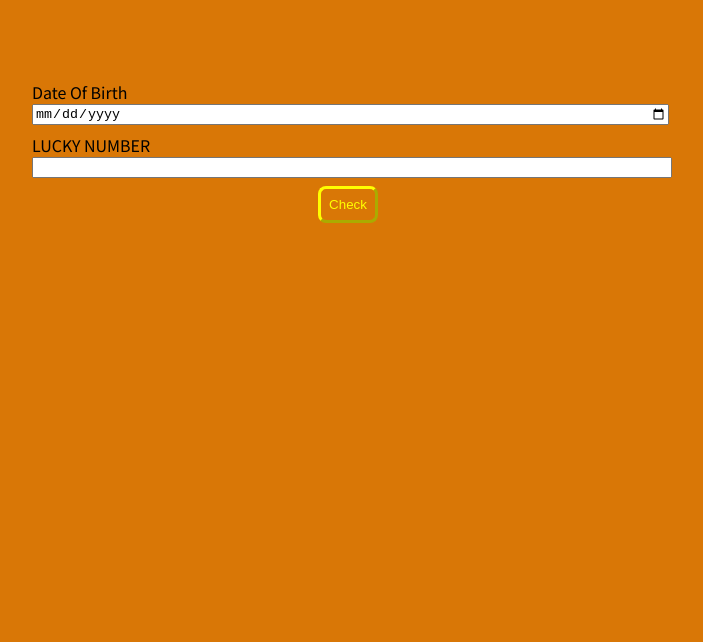
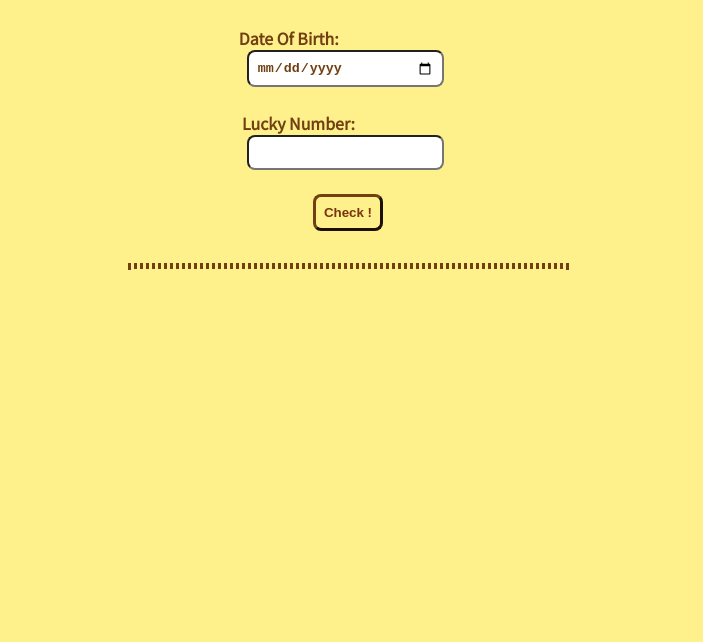
Before and after one commit to tanishk15sharma/Is-your-BDAY-lucky--, a plain HTML site: page index.html in a window 1280 px wide. Shown: the part 158-800 px from the top of the page, without its empty margins (292-995 px from the left). Drawn offline with Linux system fonts and the light colour scheme.

Commit message:
css-added

```diff
--- a/index.html
+++ b/index.html
@@ -11,11 +11,11 @@
 <body>
     <h1>Is Your BIRTHDAY lucky 🎂?</h1>
     <div class="container">
-        <label for="date-of-birth">Date Of Birth</label>
+        <label class="dob" for="date-of-birth">Date Of Birth:</label>
         <input type="date" id="date-of-birth" >
-        <lable for="lucky-number">LUCKY NUMBER</lable>
+        <lable for="lucky-number">Lucky Number:</lable>
         <input id="lucky-number" type="number">
-        <button id="check-number">Check</button>
+        <button id="check-number"><strong>Check !</strong></button>
         <div id="output-box"></div>
 
 
--- a/script.js
+++ b/script.js
@@ -1,19 +1,18 @@
 const dateOfBirth = document.querySelector("#date-of-birth");
 const luckyNumber = document.querySelector("#lucky-number");
 const checkNumber = document.querySelector("#check-number");
-const outputBox = document.querySelector("#output-box")
+const outPut = document.querySelector("#output-box")
 
 function compareValues (sum,luckyNumber )
 {
     if(sum%luckyNumber===0) {
-        outputBox.innerText= "WOW! Your BDAY is lucky💥 "
+        outPut.innerText= "WOW! Your BDAY is lucky💥 "
     }else {
-        outputBox.innerText="Your BDAY is not-lucky 😔"
+        outPut.innerText="Your BDAY is not-lucky !😔"
 
     }
 
 }
-
 
 function checkBirthDateIsLucky() {
     const dob = dateOfBirth.value ;
--- a/style.css
+++ b/style.css
@@ -1,8 +1,10 @@
 @import url('https://fonts.googleapis.com/css2?family=Assistant&family=Noto+Sans+JP:wght@300;400&display=swap');
+@import url('https://fonts.googleapis.com/css2?family=Pacifico&display=swap');
 
 body {
-    background-color: #D97706;
-    color: #FCD34D
+    background-color:
+    #FEF08A;
+    color: #713F12;
     font-family: 'Assistant', sans-serif;
 font-family: 'Noto Sans JP', sans-serif;
 
@@ -10,32 +12,68 @@ font-family: 'Noto Sans JP', sans-serif;
 
 h1 {
     text-align: center;
-    margin: 6rem;
+    margin-top: 5rem;
+    margin-bottom: 3rem;
+    font-family: 'Pacifico', cursive;
+}
+.dob {
+    padding: 7rem;
+    font-weight: bold;
 }
 
 .container {
-    width: 50%;
+    width: 35%;
     margin: auto;
 }
 
 input,
 lable {
     display: block;
+    margin-left: 7.2rem;
+    font-weight: bold;
 
 }
 input
 {
-    margin-bottom: 0.5rem;
-    width: 100%;
+
+    width: 40%;
+    margin-left: 7.5rem;
+    margin-bottom: 1.5rem;
+
 }
 #check-number {
     display: block;
     margin-top: 1rem;
     margin: auto;
     background:transparent;
-    color: yellow;
-    border-color: yellow;
+    color: #78350F;
+    border-color: #713F12
+    ;
     border-width: medium;
     padding: 0.5rem;
     border-radius: 0.5rem;
+    font-weight: bold;
+    cursor:grab;
 }
+#date-of-birth {
+
+    color:
+    #713F12;
+    padding: 0.5rem;
+    border-radius: 0.5rem;
+}
+#lucky-number {
+    color:
+    #713F12;
+    padding: 0.5rem;
+    border-radius: 0.5rem;
+
+}
+#output-box {
+    margin-left: 0.1rem;
+    border: dotted;
+    text-align: center;
+    margin-top: 2rem;
+    font-weight: bold;
+    font-size: x-large;
+}
```
